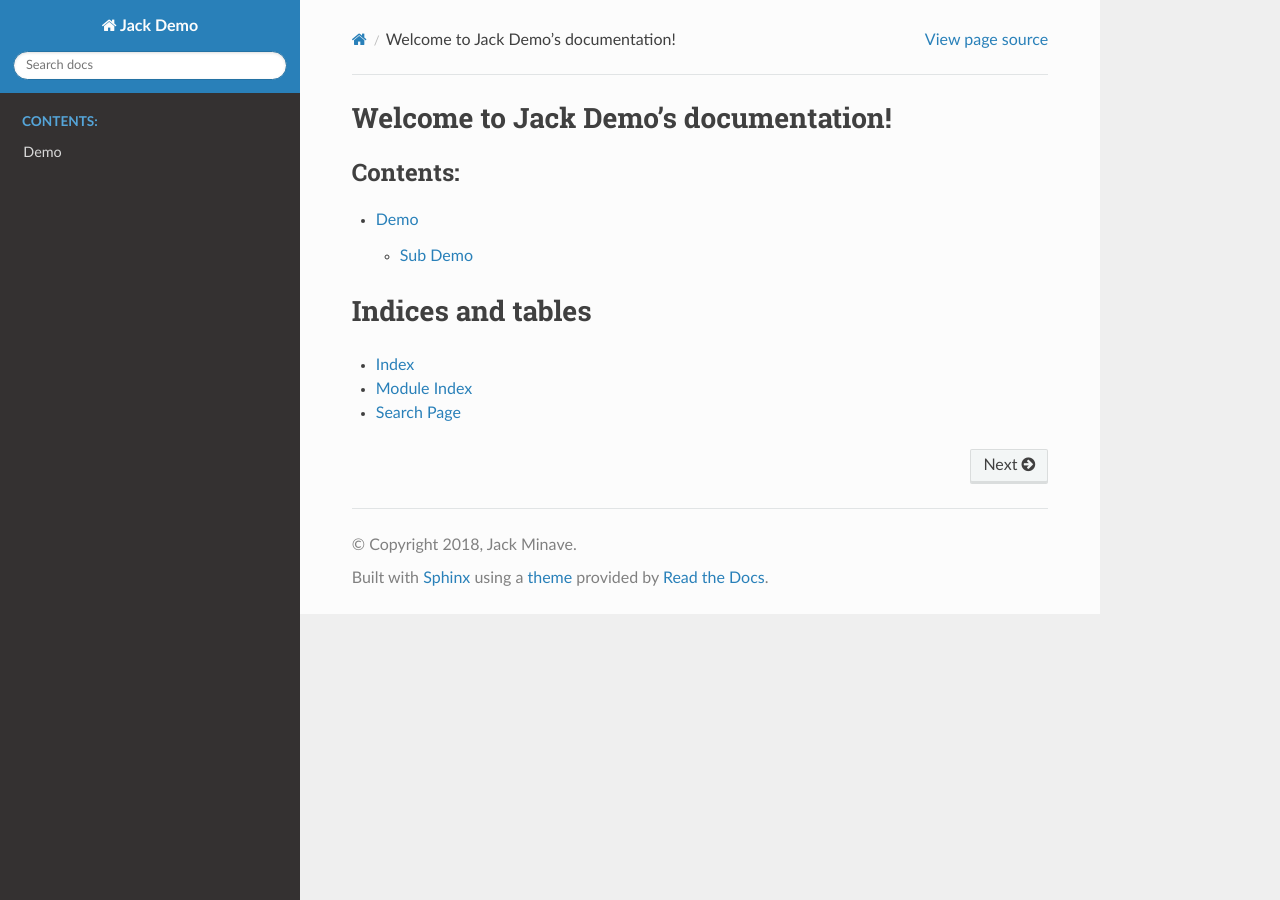
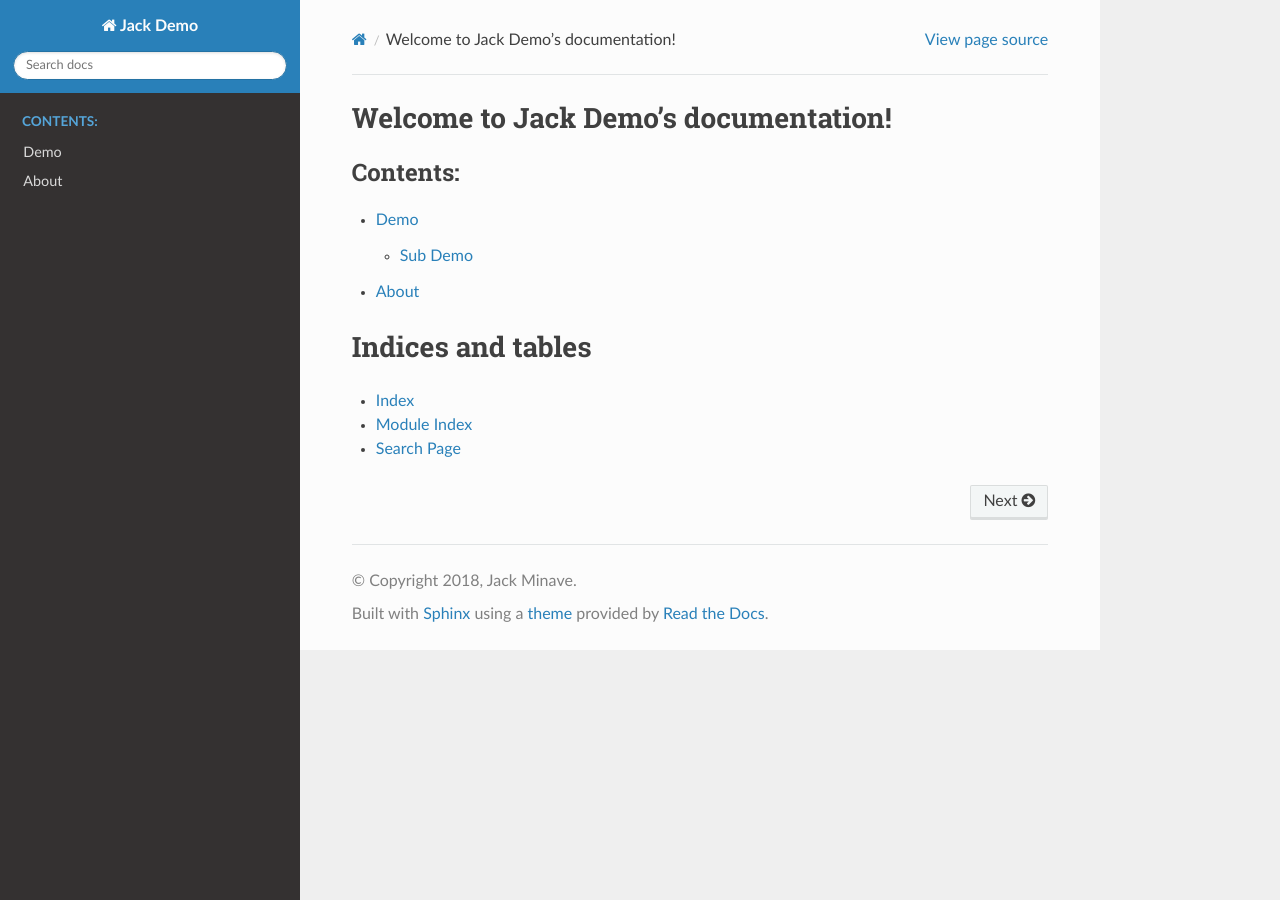
Before and after one commit to jackminave/sphinx-demo, a Sphinx documentation site: the page built from source/index.rst, in a window 1280 px wide. Built offline with Sphinx 7.4.7 and the Read the Docs theme 2.0.0, drawn with Linux system fonts in a browser that asks for light colours.

Commit message:
Add about

```diff
--- /dev/null
+++ b/source/_src/about.rst
@@ -0,0 +1,4 @@
+About
+=====
+
+Hallo, my name is Jack and i'm is good boy lol :v
--- a/source/index.rst
+++ b/source/index.rst
@@ -12,6 +12,7 @@ Welcome to Jack Demo's documentation!
 
 
    demo
+   _src/about
 
 
 
```
